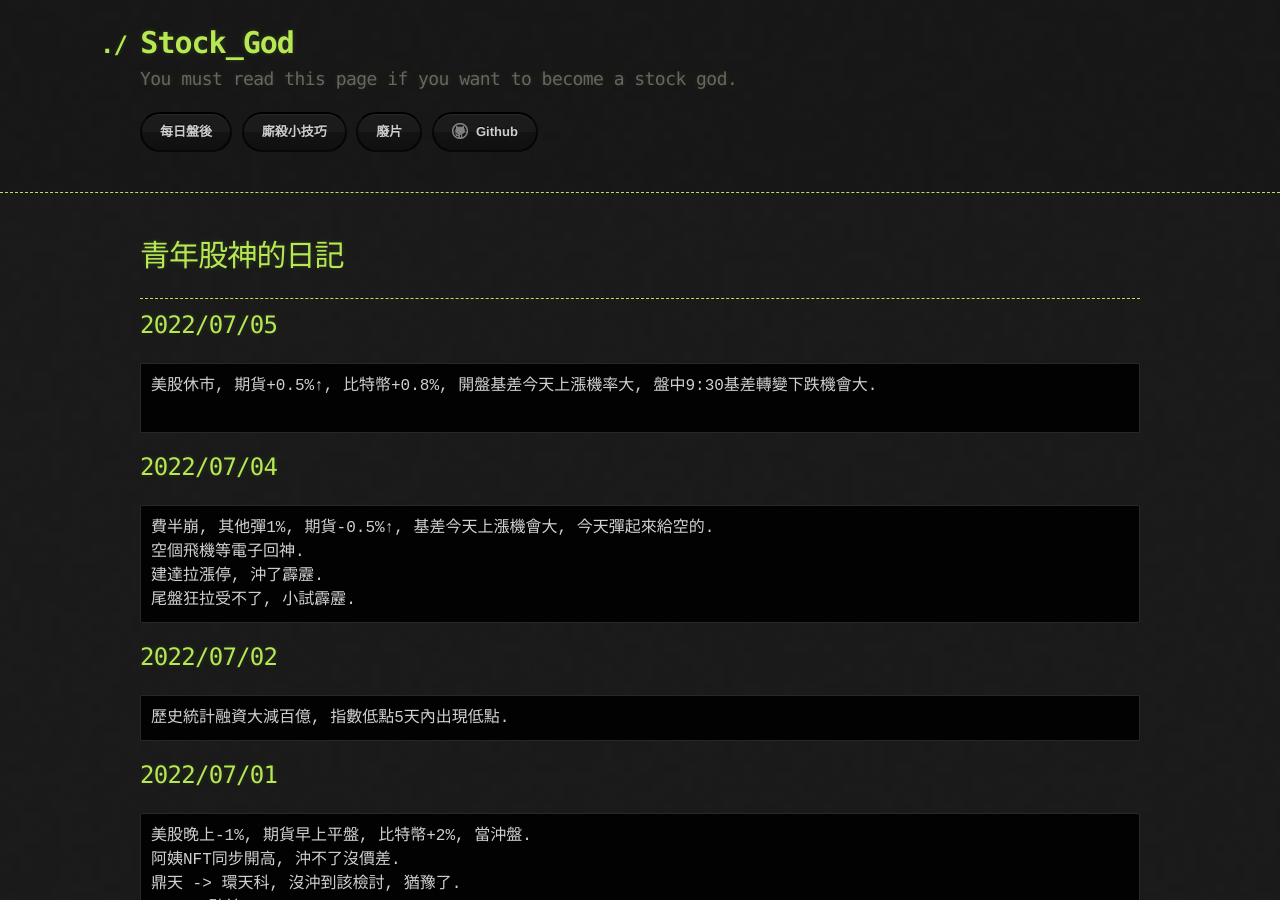
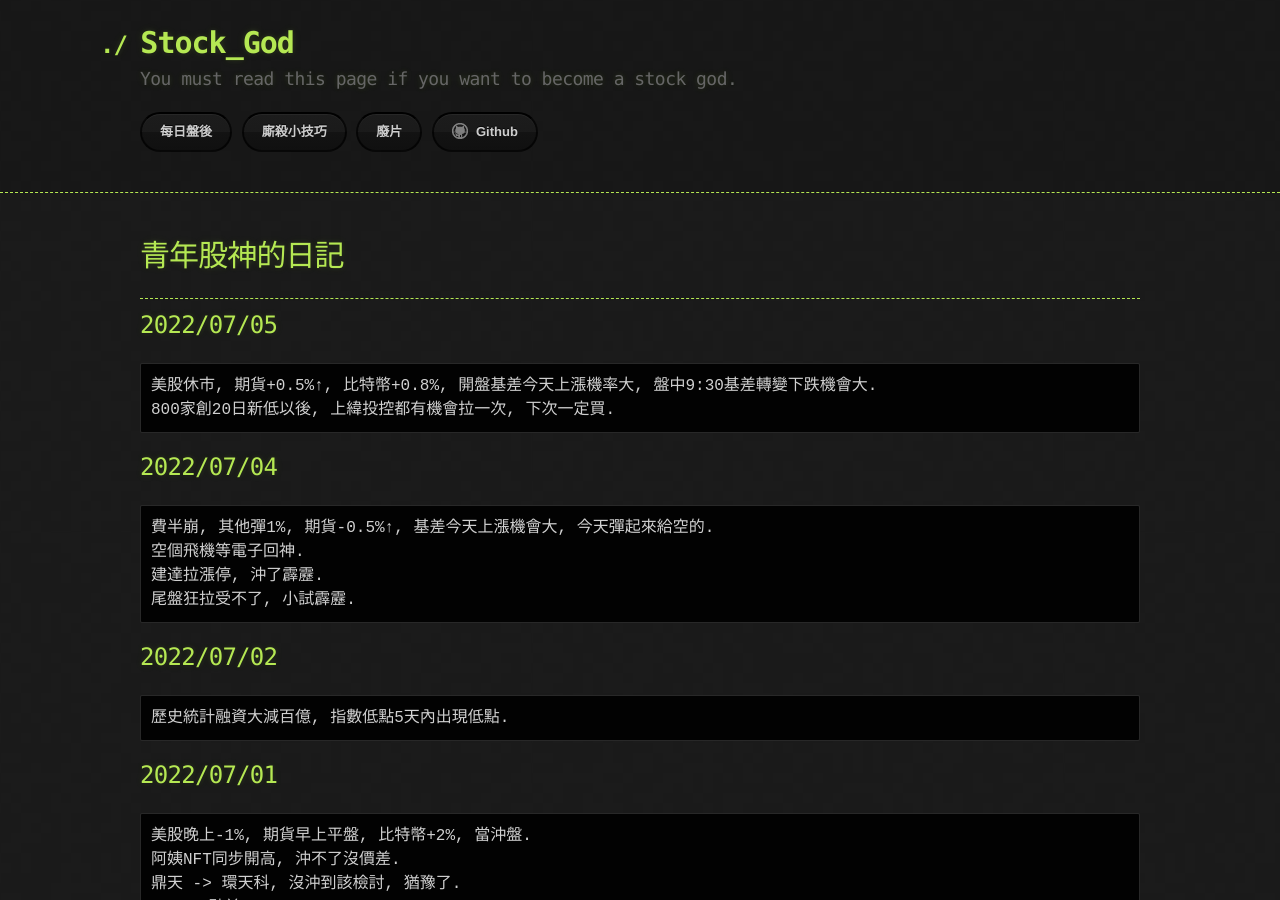
Before and after one commit to lepg5487/Stock_God, a Jekyll site: the page built from index.md, in a window 1280 px wide and 900 px high. Built offline with Jekyll 4.4.1, drawn with Linux system fonts in a browser that asks for light colours; our own code applies the rules of GitHub Pages for plain Markdown files.

Commit message:
Update index.md

````diff
--- a/index.md
+++ b/index.md
@@ -9,7 +9,7 @@ layout: testlayouts
 ## 2022/07/05
 ```
 美股休市, 期貨+0.5%↑, 比特幣+0.8%, 開盤基差今天上漲機率大, 盤中9:30基差轉變下跌機會大.
-
+800家創20日新低以後, 上緯投控都有機會拉一次, 下次一定買.
 ```
 
 ## 2022/07/04
````
